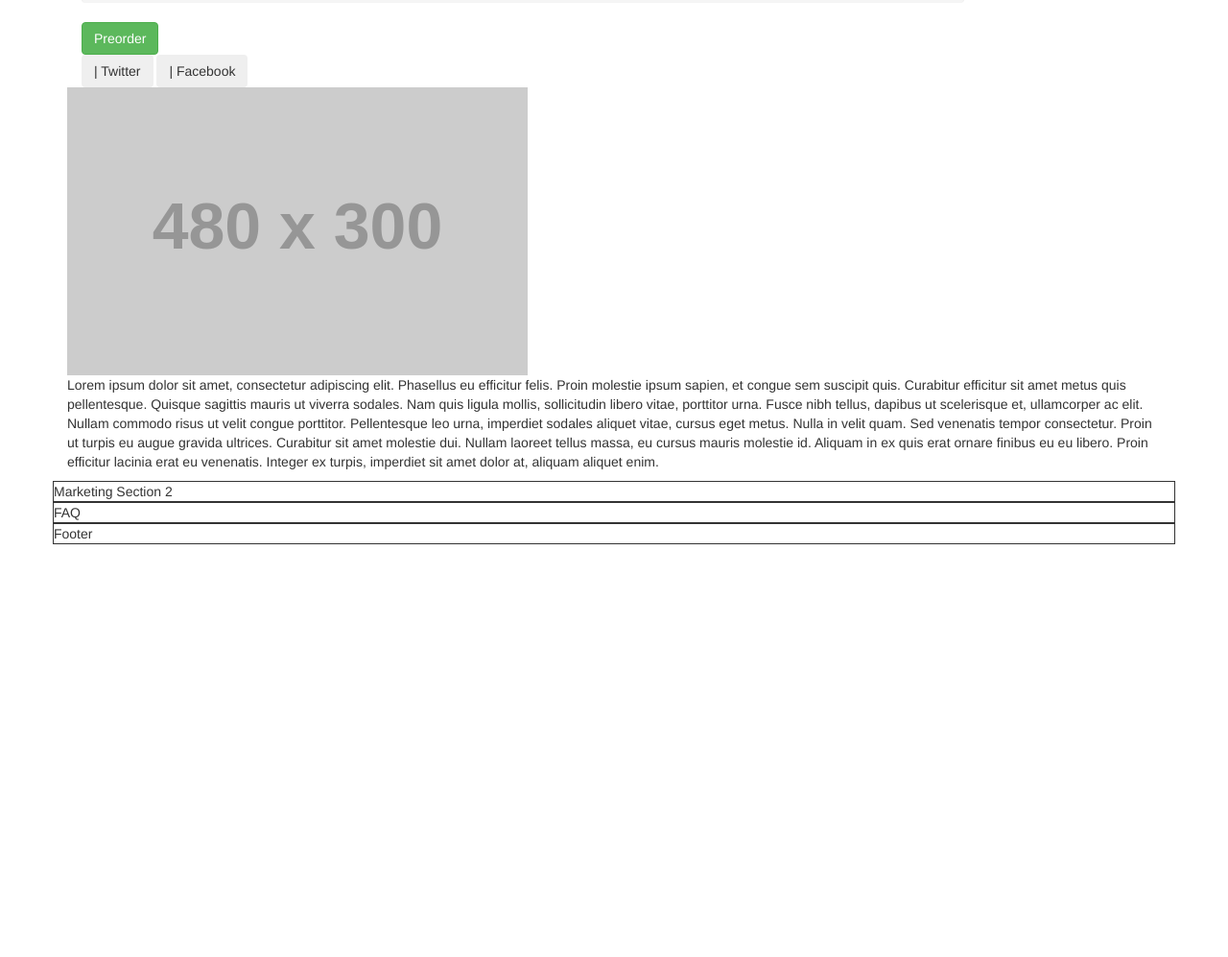
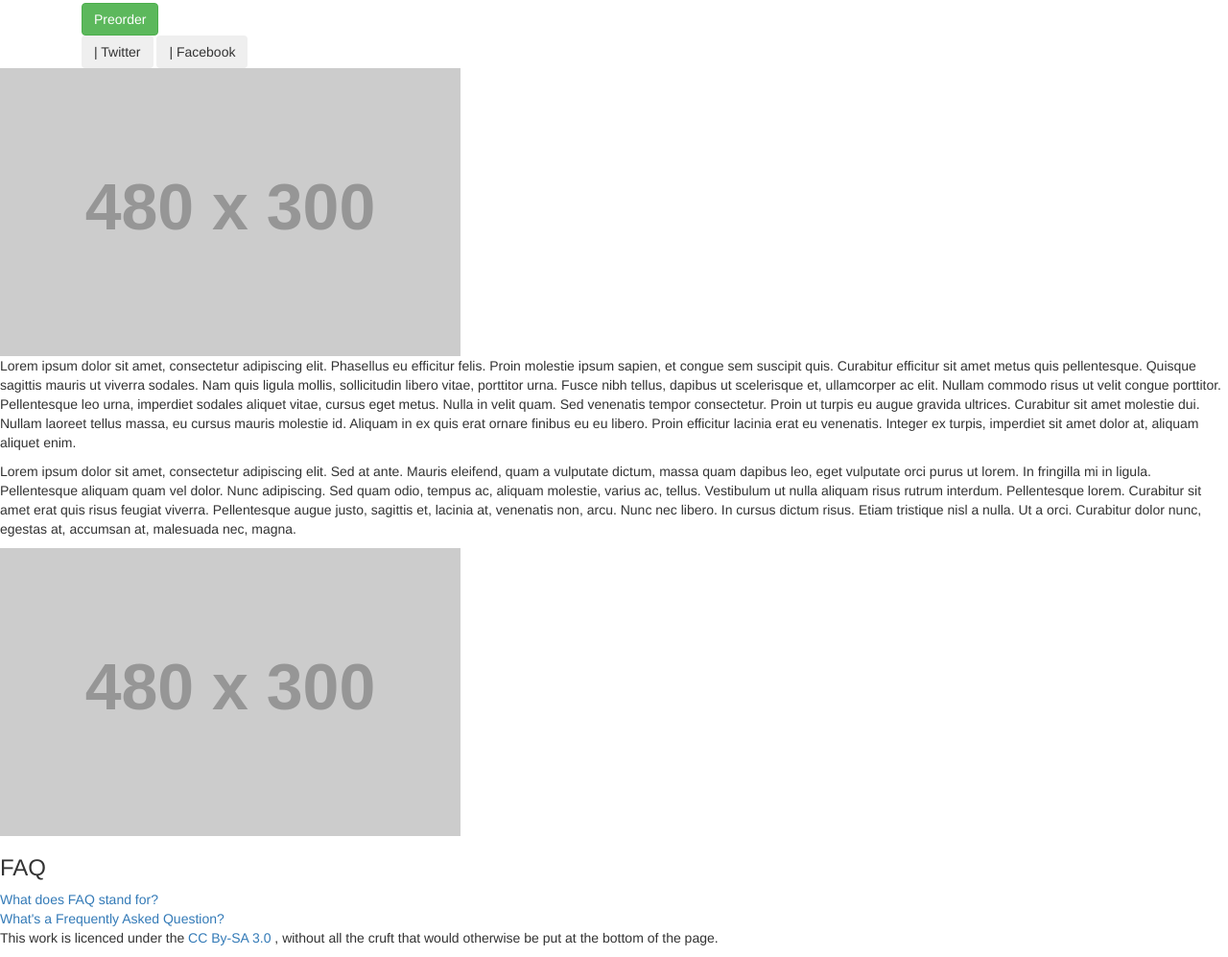
Before and after one commit to ChaitanyaVardhan/bitstarter-app-1, a website: page index.html in a window 1280 px wide. Shown: the part 456-1453 px from the top of the page at 96% size. Before the commit the page ends 1023 px from the top, so only its background shows below. Drawn offline with nearby package versions, Linux system fonts and the light colour scheme; placeholder pictures from the web are drawn by us; some icons are missing.

Commit message:
Modified index.html

```diff
--- a/index.html
+++ b/index.html
@@ -5,14 +5,8 @@
     <meta name="viewport" content="width=device-width, initial-scale=1.0">
     <link rel="stylesheet"
 	  href="https://maxcdn.bootstrapcdn.com/bootstrap/3.3.6/css/bootstrap.min.css">
+    <script src="https://maxcdn.bootstrapcdn.com/bootstrap/3.3.6/js/bootstrap.min.js"></script>
     <style>
-      body{
-        padding-top: 20px;
-        padding-bottom: 40px:
-      }
-      div.row{
-        border: 1px solid;
-      }
     </style>
   </head>
   <body>
@@ -87,6 +81,7 @@
           </div>
         </div>
       </div>
+      </div>
       <div class="row-fluid section1">
 	<div class="row-md-5 offset1 asset">
 	  <img class="img-polaroid" src="http://placehold.it/480x300">
@@ -97,19 +92,56 @@
          </p>
         </div>
       </div>
-      <div class="row Marketing Section 2">
-	<div class="row-md-12">
-	  Marketing Section 2
+      <div class="row-fluid section2">
+	<div class="row-md-5 offset1 copy copy-right">
+	  <p>
+	    Lorem ipsum dolor sit amet, consectetur adipiscing elit. Sed at ante. Mauris eleifend, quam a vulputate dictum, massa quam dapibus leo, eget vulputate orci purus ut lorem. In fringilla mi in ligula. Pellentesque aliquam quam vel dolor. Nunc adipiscing. Sed quam odio, tempus ac, aliquam molestie, varius ac, tellus. Vestibulum ut nulla aliquam risus rutrum interdum. Pellentesque lorem. Curabitur sit amet erat quis risus feugiat viverra. Pellentesque augue justo, sagittis et, lacinia at, venenatis non, arcu. Nunc nec libero. In cursus dictum risus. Etiam tristique nisl a nulla. Ut a orci. Curabitur dolor nunc, egestas at, accumsan at, malesuada nec, magna.
+          </p>
+        </div>
+	<div class="row-md-5 asset">
+	  <img class="img-polaroid" src="http://placehold.it/480x300">
         </div>
       </div>
-      <div class="row faq">
-	<div class="row-md-12">
-	  FAQ
+      <div class="row-fluid faq">
+	<div class="row-md-10 offset1">
+	  <h3>FAQ</h3>
+	  <div class="accordion" id="accordion2">
+	    <div class="accordion-group">
+	      <div class="accordion-heading">
+		<a class="accordion-toggle" data-toggle="collapse"
+		   data-parent="#accordion2" href="#collapseOne">
+		  What does FAQ stand for?
+                </a>
+              </div>
+	      <div id="collapseOne" class="accordion-body collapse">
+		<div class="accordion-inner">
+		  Frequently Asked Question
+                </div>
+              </div>
+            </div>
+	    <div class="accordion-group">
+	      <div class="accordion-heading">
+		<a class="accordion-toggle" data-toggle="collapse"
+		   data-parent="accordion2" href="#collapseTwo">
+		  What's a Frequently Asked Question?
+                </a>
+              </div>
+              <div id="collapseTwo" class="accordion-body collapse">
+		<div class="accordion-inner">
+		  A question which is commonly asked by users.
+                </div>
+              </div>
+            </div>
+          </div>
         </div>
       </div>
-      <div class="row footer">
+      <div class="row-fluid footer">
 	<div class="row-md-12">
-	  Footer
+	  <p>This work is licenced under
+	    the <a href="https://creativecommons.org/licenses/by-sa/4.0/">CC
+	      By-SA 3.0
+	      </a>, without all the cruft that would otherwise be put
+	      at the bottom of the page.</p>
         </div>
       </div>
     </div>
```
